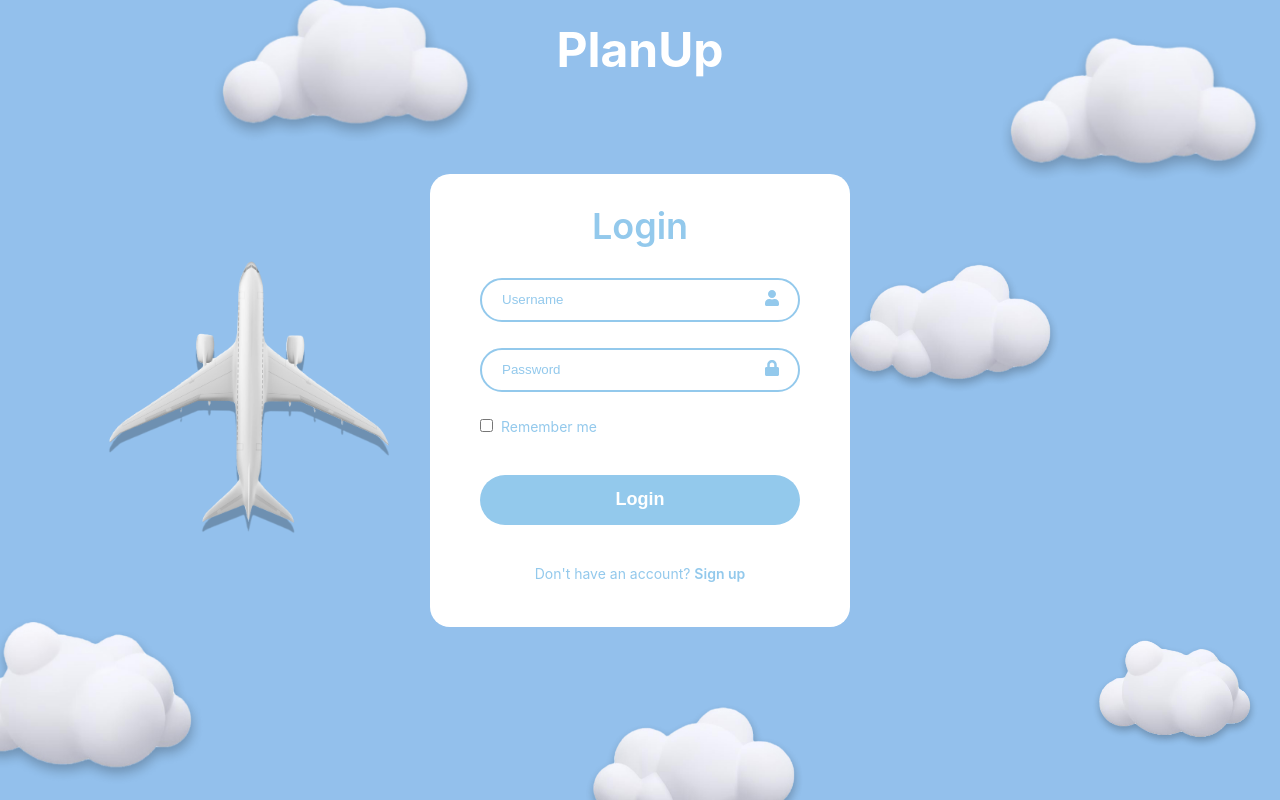
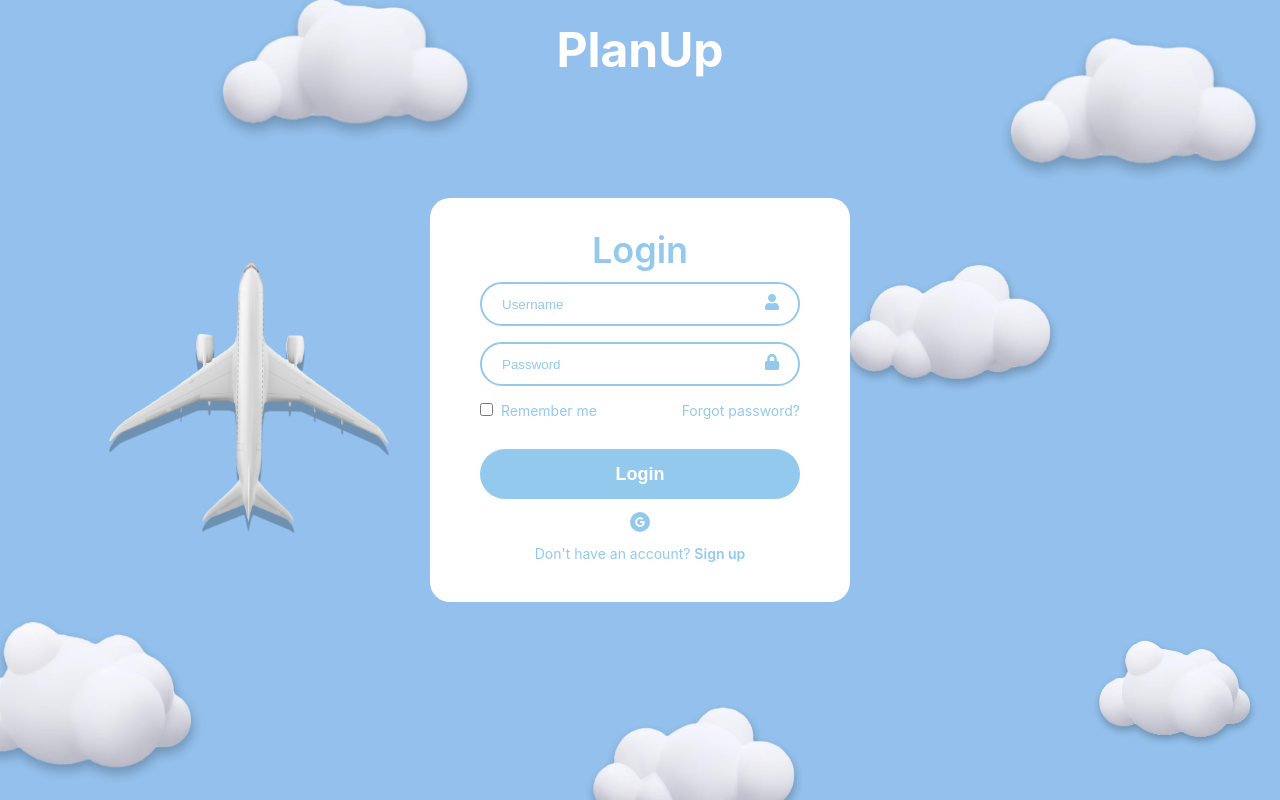
Before and after one commit to Arlouro/PlanUp, a React (Create React App) app in the folder client/: page /login in a window 1280 px wide. Built offline with nearby package versions, Linux system fonts and the light colour scheme.

Commit message:
I did something
- Login by google button is super done

```diff
--- a/client/src/Components/Pages/LoginSignUpForm/LoginForm.jsx
+++ b/client/src/Components/Pages/LoginSignUpForm/LoginForm.jsx
@@ -7,16 +7,15 @@ import cloud3 from "../../Assets/png/cloud3.png";
 import plane from "../../Assets/png/plane.png";
 import { FaUser } from "react-icons/fa";
 import { FaLock } from "react-icons/fa";
+import { FaGoogle } from "react-icons/fa";
 
 const LoginForm = () => {
-
   const navigate = useNavigate();
 
   const handleLogin = (event) => {
     event.preventDefault();
     navigate("/mytrip");
   };
-
 
   return (
     <div className="container">
@@ -36,7 +35,7 @@ const LoginForm = () => {
           <img src={plane} alt="plane" />
         </div>
 
-         <form onSubmit={handleLogin}>
+        <form onSubmit={handleLogin} className="mega-form">
           <h1>Login</h1>
           <div className="input-box">
             <input type="text" placeholder="Username" required />
@@ -51,10 +50,17 @@ const LoginForm = () => {
             <label>
               <input type="checkbox" /> Remember me
             </label>
-            {/* <a href="#">Forgot password?</a> */}
+            <a href="#">Forgot password?</a> {/*MODIFICAR */}
           </div>
 
           <button type="submit">Login</button>
+          <button
+            type="button"
+            className="google-button"
+            aria-label="Login with Google"
+          >
+            <FaGoogle className="google-icon" />
+          </button>
 
           <div className="signup">
             <p>
--- a/client/src/Components/Pages/LoginSignUpForm/LoginSignUpForm.css
+++ b/client/src/Components/Pages/LoginSignUpForm/LoginSignUpForm.css
@@ -23,6 +23,11 @@
     color: #93C9EC;
     border-radius: 20px;
     padding: 30px 50px;
+}
+
+.mega-form{
+    display: flex;
+    flex-direction: column;
 }
 
 h1{
@@ -117,7 +122,7 @@ h1{
     position: relative;
     width: 100%;
     height: 40px;
-    margin: 30px 0;
+    margin: 10px 0;
 }
 
 .input-box input{
@@ -144,12 +149,17 @@ h1{
     color: #93C9EC;
 }
 
+  .google-icon {
+    color: white;
+    font-size: 10px;
+  }
+
 .wrapper .remember{
     display: flex;
     align-items: center;
     font-size: 14px;
     justify-content: space-between;
-    margin: 20px 0;
+    margin: 10px 0;
 }
 
 .remember label input{
@@ -181,10 +191,25 @@ h1{
     margin: 20px 0;
 }
 
+.wrapper .google-button {
+    width: 20px;
+    height: 20px;
+    border: none;
+    border-radius: 50%;
+    background-color: #93C9EC;
+    align-self: center;
+    display: flex;
+    justify-content: center;
+    align-items: center;
+    cursor: pointer;
+    transition: background-color 0.3s ease;
+    margin: -7px 0px;
+  }
+
 .wrapper .signup{
     font-size: 14px;
     text-align: center;
-    margin: 20px 0 15px;
+    margin: 20px 0 10px;
 }
 
 .signup p a{
```
